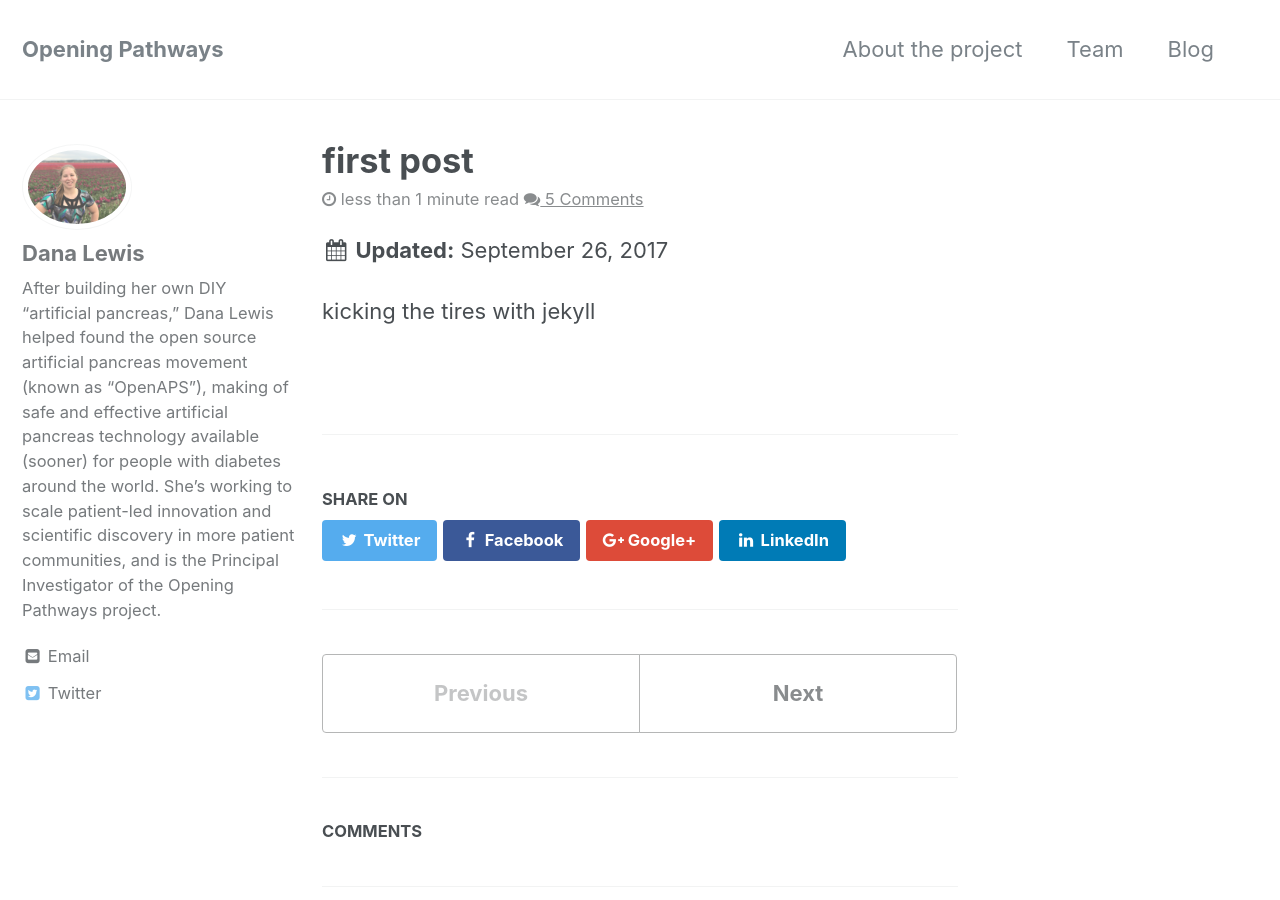
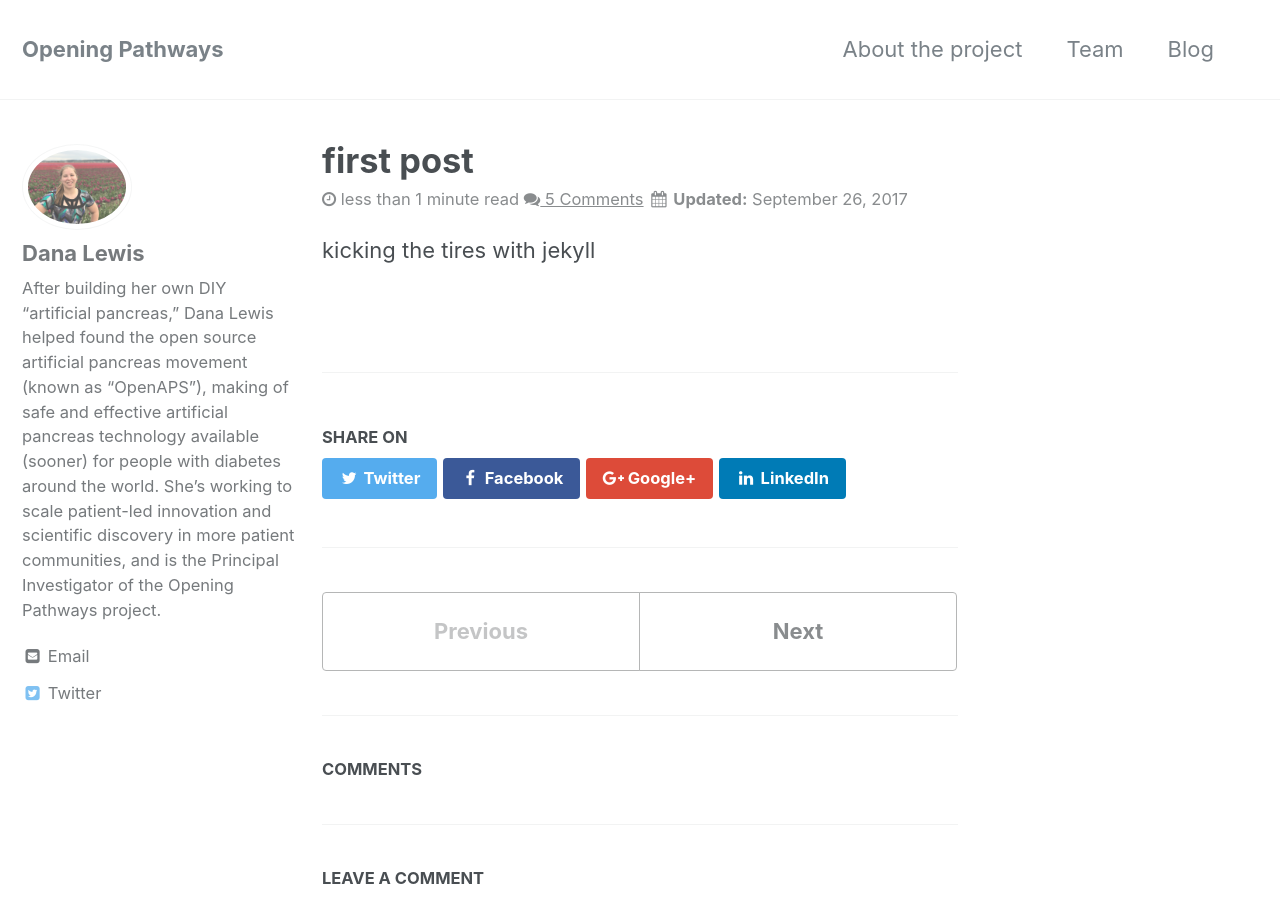
Before and after one commit to danamlewis/research, a Jekyll site: the page built from _posts/2017-09-26-first-post.md, in a window 1280 px wide and 900 px high. Built offline with Jekyll 4.4.1, drawn with Linux system fonts in a browser that asks for light colours.

Commit message:
Update single.html

```diff
--- a/_layouts/single.html
+++ b/_layouts/single.html
@@ -35,7 +35,7 @@
             <p class="page__meta"><i class="fa fa-clock-o" aria-hidden="true"></i> {% include read-time.html %}
           {% endif %}
             {% if page.comments == true and site.data.comments[page.slug].size > 0 %}
-            <a href="#comments"><i class="fa fa-comments" aria-hidden="true"></i> {{ site.data.comments[page.slug] | size }}&nbsp;Comment{% if site.data.comments[page.slug].size > 1 %}s{% endif %}</a></p>
+            <a href="#comments"><i class="fa fa-comments" aria-hidden="true"></i> {{ site.data.comments[page.slug] | size }}&nbsp;Comment{% if site.data.comments[page.slug].size > 1 %}s{% endif %}</a>
           {% endif %}
                  {% if page.last_modified_at %}
           <strong><i class="fa fa-fw fa-calendar" aria-hidden="true"></i> {{ site.data.ui-text[site.locale].date_label | default: "Updated:" }}</strong> <time datetime="{{ page.last_modified_at | date: "%Y-%m-%d" }}">{{ page.last_modified_at | date: "%B %d, %Y" }}</time></p>
```
